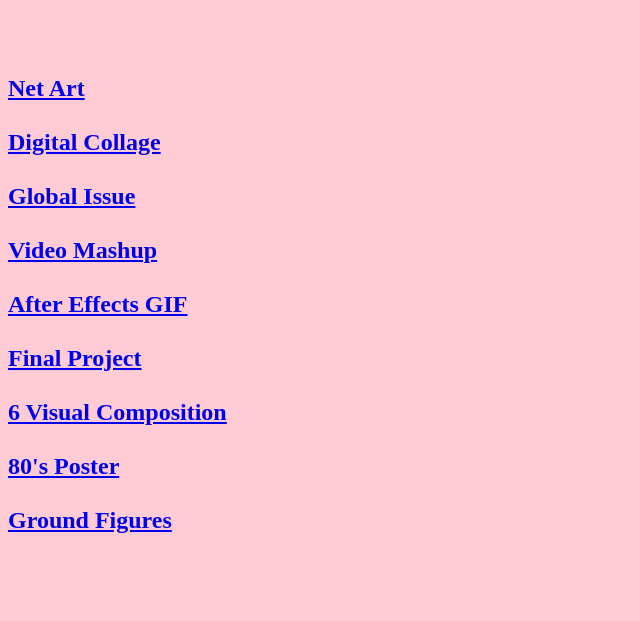
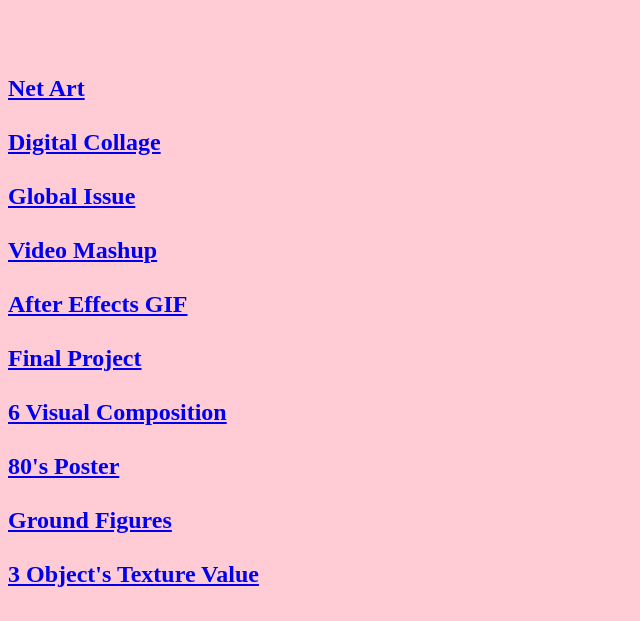
Before and after one commit to RuthL01/RuthL01.github.io, a plain HTML site: page index.html in a window 1280 px wide. Shown: the part 179-800 px from the top of the page, without its empty margins (0-640 px from the left). Drawn offline with Linux system fonts and the light colour scheme.

Commit message:
Update index.html

```diff
--- a/index.html
+++ b/index.html
@@ -28,5 +28,6 @@
 <a href="https://RuthL01.github.io/assignment 2.html">80's Poster</a>
 <br></br>
 <a href="https://RuthL01.github.io/assignment 3.html">Ground Figures</a>
-</h2>
+<br></br>
+<a href="https://RuthL01.github.io/Texture_Value.html">3 Object's Texture Value</a></h2>
 </body>
```
